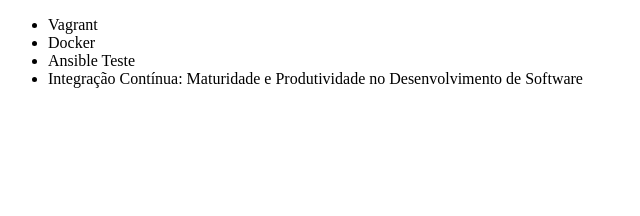
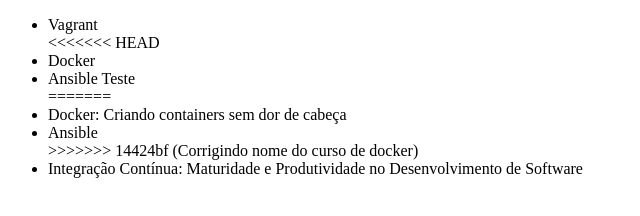
Before and after one commit to userteste010101/AluraGit, a plain HTML site: page index.html in a window 1280 px wide. Shown: the whole page, without its empty margins (0-640 px from the left). Drawn offline with Linux system fonts and the light colour scheme.

Commit message:
Corrigindo nome do curso de docker

```diff
--- a/index.html
+++ b/index.html
@@ -7,8 +7,13 @@
 <body>
     <ul>
         <li>Vagrant</li>
+<<<<<<< HEAD
         <li>Docker</li>
         <li>Ansible Teste</li>
+=======
+        <li>Docker: Criando containers sem dor de cabeça</li>
+        <li>Ansible</li>
+>>>>>>> 14424bf (Corrigindo nome do curso de docker)
         <li>Integração Contínua: Maturidade e Produtividade no Desenvolvimento de Software</li>
 
     </ul>
```
